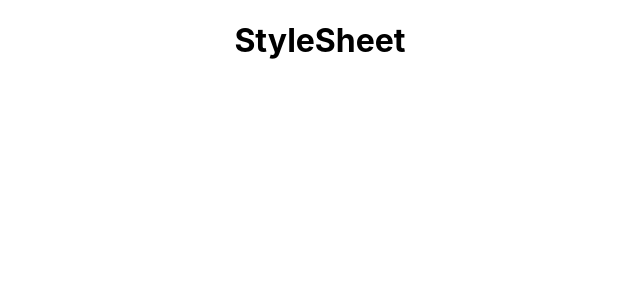
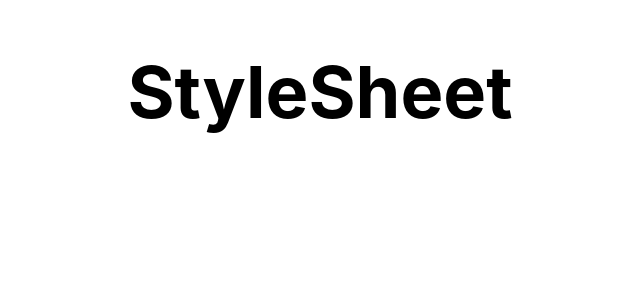
Before and after one commit to Monjo26/react-beginner, a React (Create React App) app: page / in a window 1280 px wide. Shown: the top 300 px of the page, without its empty margins (320-960 px from the left). Built offline with nearby package versions, Linux system fonts and the light colour scheme.

Commit message:
styling and css

```diff
--- a/src/components/StyleSheet.js
+++ b/src/components/StyleSheet.js
@@ -5,7 +5,7 @@ function StyleSheet(props) {
   let className = props.primary ? "primary" : "";
   return (
     <div>
-      <h1 className={className}>StyleSheet</h1>
+      <h1 className={`${className} font-xl`}>StyleSheet</h1>
     </div>
   );
 }
--- a/src/components/myStyles.css
+++ b/src/components/myStyles.css
@@ -1,3 +1,6 @@
 .primary{
     color: teal  ZCFVG;
 }
+.font-xl{
+    font-size :72px; ;
+}
```
Also changed, not shown: src/components/Inline.js (added, +7 -0 lines).
